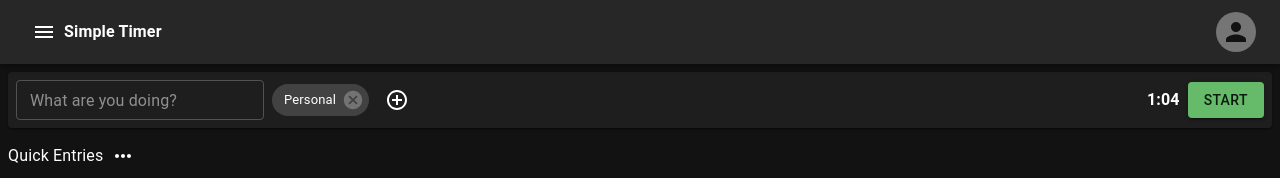
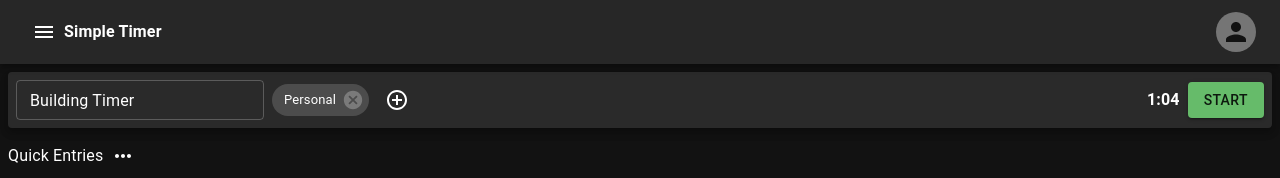
Before and after one commit to rikotacards/timer, a React (Vite) app: page / in a window 1280 px wide. Shown: the top 178 px of the page. Built offline with nearby package versions, Linux system fonts and the light colour scheme; the HTML template or start-up script is replaced by a standard one.

Commit message:
add value into form.

```diff
--- a/src/components/NewEntryForm.tsx
+++ b/src/components/NewEntryForm.tsx
@@ -15,10 +15,10 @@ export const NewEntryForm: React.FC = () => {
     };
     const open = Boolean(anchorEl);
     const id = open ? 'simple-popover-newentry' : undefined;
-    return <Card sx={{ p: 1 }}>
+    return <Card elevation={5} sx={{ p: 1 }}>
         <Box alignItems={'center'} display={'flex'}>
 
-            <TextField inputProps={{startAdornment:(<CircularProgress size='small'/>)}}  size='small'  placeholder='What are you doing?' sx={{ mr: 1 }} />
+            <TextField value='Building Timer' inputProps={{startAdornment:(<CircularProgress size='small'/>)}}  size='small'  placeholder='What are you doing?' sx={{ mr: 1 }} />
             <Chip onDelete={() => { }} label={'Personal'} />
             <IconButton onClick={handleClick} sx={{ ml: 1 }}>
                 <AddCircleOutline />
```
